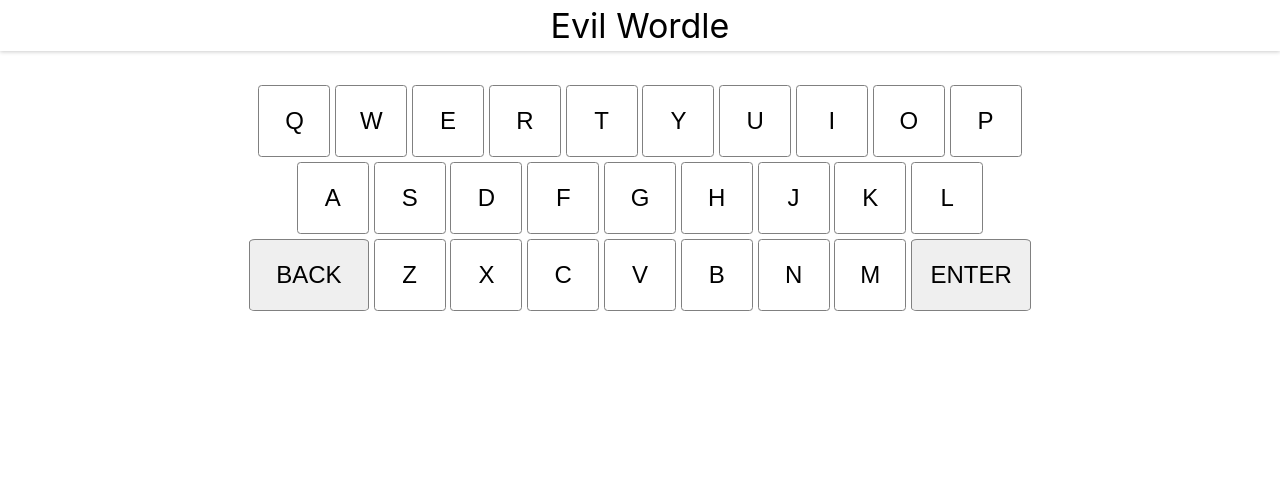
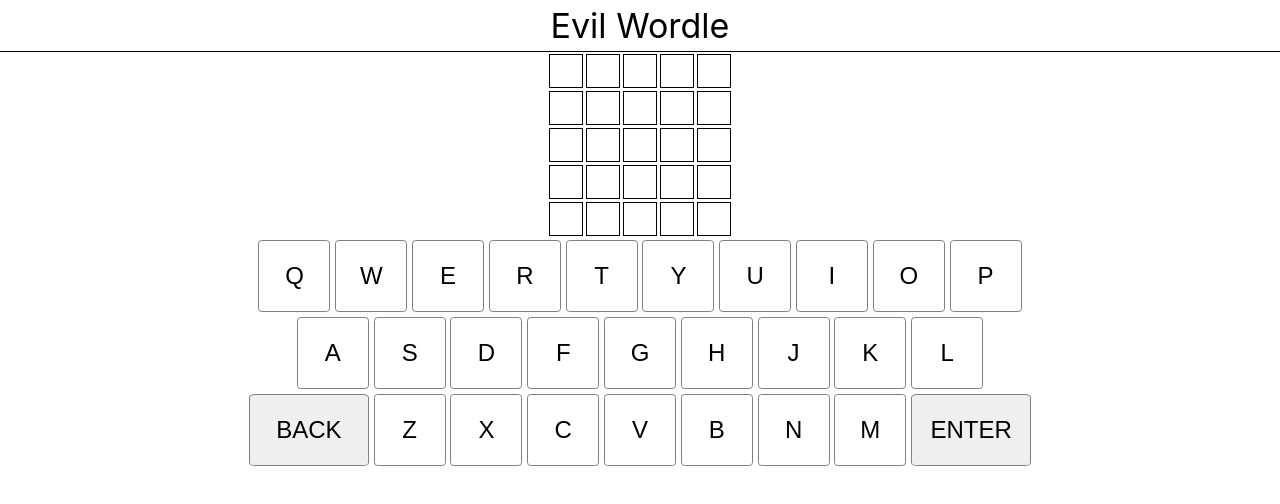
Before and after one commit to AdamBeziou/evil-wordle, a React (Create React App) app: page / in a window 1280 px wide. Shown: the top 504 px of the page. Built offline with nearby package versions, Linux system fonts and the light colour scheme.

Commit message:
Fix letter spacing

```diff
--- a/src/App.css
+++ b/src/App.css
@@ -14,7 +14,8 @@
   align-items: center;
   justify-content: center;
   font-size: calc(10px + 3vmin);
-  box-shadow: 0px 1px 4px 0px rgba(0, 0, 0, 0.2);
+  border-bottom: 1px solid black;
+  /* box-shadow: 0px 1px 4px 0px rgba(0, 0, 0, 0.2); */
   padding: 5px
 }
 
@@ -27,32 +28,3 @@
 .app-navigation > a {
   padding: 0px 5px 5px 0px;
 }
-
-.keyboard {
-  display: flex;
-  flex-direction: column;
-  align-items: center;
-  margin: 2em;
-}
-
-.keyboard-letter, .big-keyboard-letter {
-  border-radius: 5%;
-  font-size: 3vmin;
-  padding: 0.5em;
-  margin: 0.1em;
-  height: 3em;
-  width: 3em;
-  border: 1px solid grey;
-}
-
-.keyboard-letter:hover, .big-keyboard-letter:hover {
-  cursor: pointer;
-}
-
-.big-keyboard-letter {
-  width: 5em;
-}
-
-.letter-row {
-  display: flex;
-}
--- a/src/Components/GuessList.tsx
+++ /dev/null
@@ -1,29 +0,0 @@
-import React, { useEffect, useState } from "react"
-import { Guess, Letter } from "../Game/EvilWordle";
-import LetterRow from "./LetterRow";
-
-interface GuessListProps {
-    numberOfGuesses: number;
-    guessLength: number;
-    guesses: Guess[];
-}
-
-const GuessList = ({numberOfGuesses, guessLength, guesses}: GuessListProps) => {
-    const guessRows = []
-    for (let i = 0; i < numberOfGuesses; i++) {
-        guessRows.push(
-            <LetterRow
-                length={guessLength}
-                letters={i < guesses.length ? guesses[i].letters : undefined}
-            />
-        )
-    }
-
-    return (
-        <div className="game-view">
-            {guessRows}
-        </div>
-    )
-}
-
-export default GuessList
--- /dev/null
+++ b/src/Components/Guesses/GuessList.css
@@ -0,0 +1,32 @@
+:root {
+    --letter-width: 2em;
+    --letter-height: 2em;
+    --border-thickness: 1px;
+    --letter-margin: 0.1em;
+
+    --letter-boundary-thickness: 2 * (var(--border-thickness) + var(--letter-margin));
+    --row-thickness: calc(var(--letter-height) + var(--letter-boundary-thickness));
+    --column-thickness: calc(var(--letter-width) + var(--letter-boundary-thickness));
+}
+
+.guess-list-frame {
+    display: flex;
+    justify-content: center;
+}
+
+.guess-list {
+    height: calc(var(--row-height) * var(--number-of-rows));
+    width: calc(var(--column-thickness) * var(--width-of-rows));
+}
+
+.guess-row {
+    display: flex;
+    justify-content: space-between;
+}
+
+.letter {
+    border: var(--border-thickness) solid black;
+    height: var(--letter-height);
+    width: var(--letter-width);
+    margin: var(--letter-margin);
+}
--- /dev/null
+++ b/src/Components/Guesses/GuessList.tsx
@@ -0,0 +1,66 @@
+import React, { useEffect, useState } from "react"
+import "./GuessList.css";
+import { Guess, Letter } from "../../Game/EvilWordle";
+import { getBackgroundColorForLetter } from "../../Constants/LetterStates";
+
+const BORDER_THICKNESS = '1px'
+const LETTER_HEIGHT = '1em'
+const LETTER_WIDTH = '1em'
+
+interface LetterRowProps {
+    length: number;
+    letters: Letter[] | undefined;
+}
+
+const GuessRow = ({length, letters}: LetterRowProps) => {
+    const letterComponents = []
+    for (let i = 0; i < length; i++) {
+        const letter = letters?.length ? letters[i] : undefined
+        letterComponents.push(
+            <span
+                className="letter"
+                style={{ backgroundColor: getBackgroundColorForLetter(letter?.state) }}>
+                {letter && letter.key}
+            </span>
+        )
+    }
+
+    return (
+        <div className="guess-row">
+            {letterComponents}
+        </div>
+    )
+}
+
+interface GuessListProps {
+    numberOfGuesses: number;
+    guessLength: number;
+    guesses: Guess[];
+}
+
+const GuessList = ({numberOfGuesses, guessLength, guesses}: GuessListProps) => {
+    const guessRows = []
+    for (let i = 0; i < numberOfGuesses; i++) {
+        guessRows.push(
+            <GuessRow
+                length={guessLength}
+                letters={i < guesses.length ? guesses[i].letters : undefined}
+            />
+        )
+    }
+
+    const style = { '--number-of-rows': numberOfGuesses, '--width-of-rows': guessLength } as React.CSSProperties
+
+    return (
+        <div className="guess-list-frame">
+            <div
+                className="guess-list"
+                style={style}
+            >
+                {guessRows}
+            </div>
+        </div>
+    )
+}
+
+export default GuessList
--- /dev/null
+++ b/src/Components/Keyboard/Keyboard.css
@@ -0,0 +1,27 @@
+.keyboard {
+  display: flex;
+  flex-direction: column;
+  align-items: center;
+}
+
+.keyboard-letter, .big-keyboard-letter {
+  border-radius: 5%;
+  font-size: 3vmin;
+  padding: 0.5em;
+  margin: 0.1em;
+  height: 3em;
+  width: 3em;
+  border: 1px solid grey;
+}
+
+.keyboard-letter:hover, .big-keyboard-letter:hover {
+  cursor: pointer;
+}
+
+.big-keyboard-letter {
+  width: 5em;
+}
+
+.keyboard-letter-row {
+    display: flex;
+  }
--- a/src/Components/Keyboard.tsx
+++ b/src/Components/Keyboard/Keyboard.tsx
@@ -1,6 +1,6 @@
-import React from 'react'
-import { BACK_KEY, ENTER_KEY } from '../Constants/KeyboardLayouts'
-import { getBackgroundColorForLetter, LetterState } from '../Constants/LetterStates'
+import './Keyboard.css'
+import { BACK_KEY, ENTER_KEY } from '../../Constants/KeyboardLayouts'
+import { getBackgroundColorForLetter, LetterState } from '../../Constants/LetterStates'
 
 interface KeyboardProps {
     layout: string[][],
@@ -16,7 +16,7 @@ const Keyboard = ({
     return (
         <div className="keyboard">
             {layout.map((row, i) =>
-                <div className="letter-row">
+                <div className="keyboard-letter-row">
                     {row.map(letter => {
                             if (letter === BACK_KEY) {
                                 return (
--- a/src/Components/LetterRow.tsx
+++ /dev/null
@@ -1,28 +0,0 @@
-import React from 'react';
-import { Letter } from '../Game/EvilWordle';
-import { LetterState, getBackgroundColorForLetter } from '../Constants/LetterStates';
-
-interface LetterRowProps {
-    length: number;
-    letters: Letter[] | undefined;
-}
-
-const LetterRow = ({length, letters}: LetterRowProps) => {
-    const letterComponents = []
-    for (let i = 0; i < length; i++) {
-        const letter = letters?.length ? letters[i] : undefined
-        letterComponents.push(
-            <span
-                className="letter"
-                style={{ backgroundColor: getBackgroundColorForLetter(letter?.state) }}>
-                {letter && letter.key}
-            </span>
-        )
-    }
-
-    return (
-        <div>{letterComponents}</div>
-    )
-}
-
-export default LetterRow
```
Also changed, not shown: src/App.tsx (+3 -6 lines).
